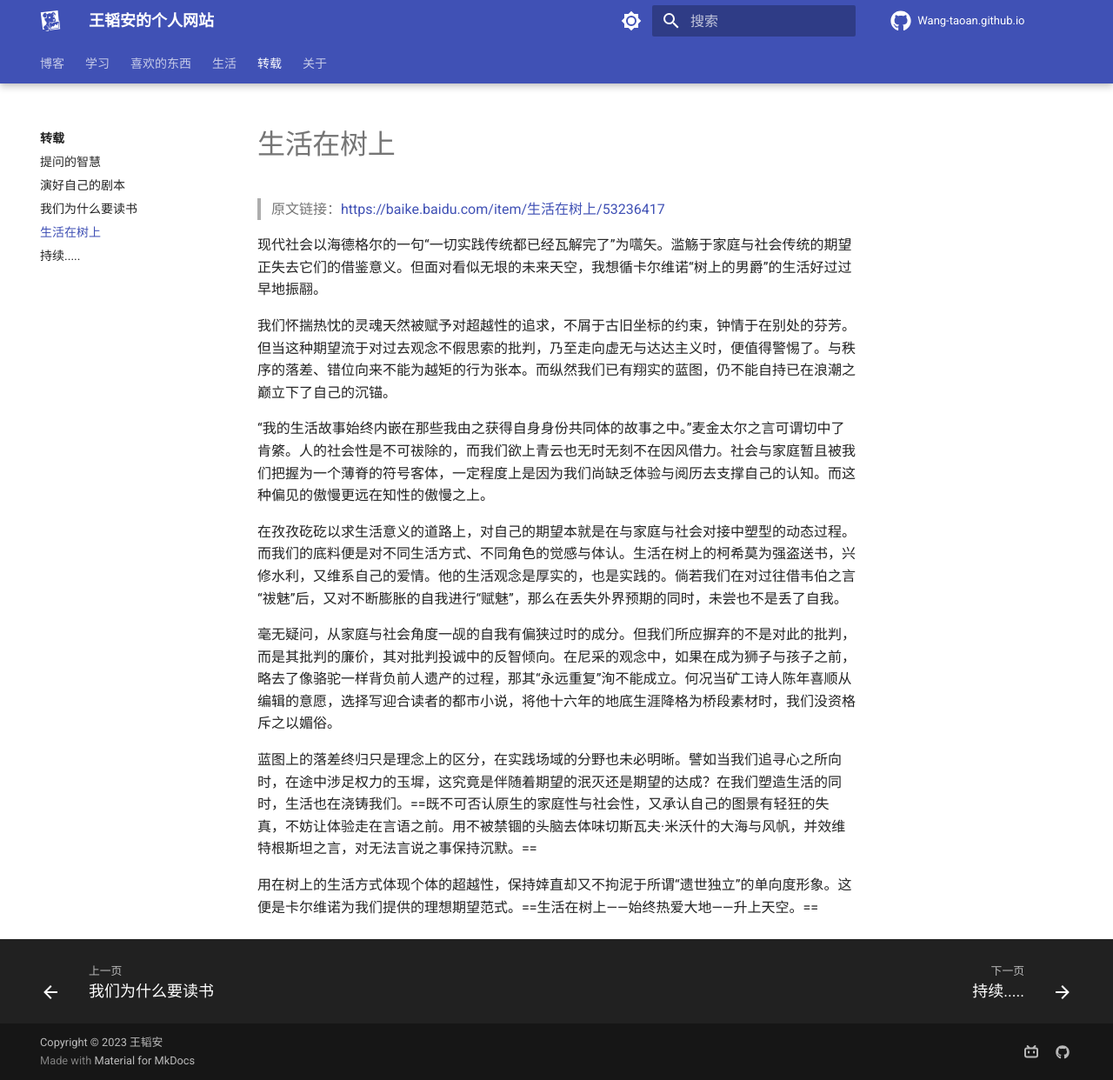
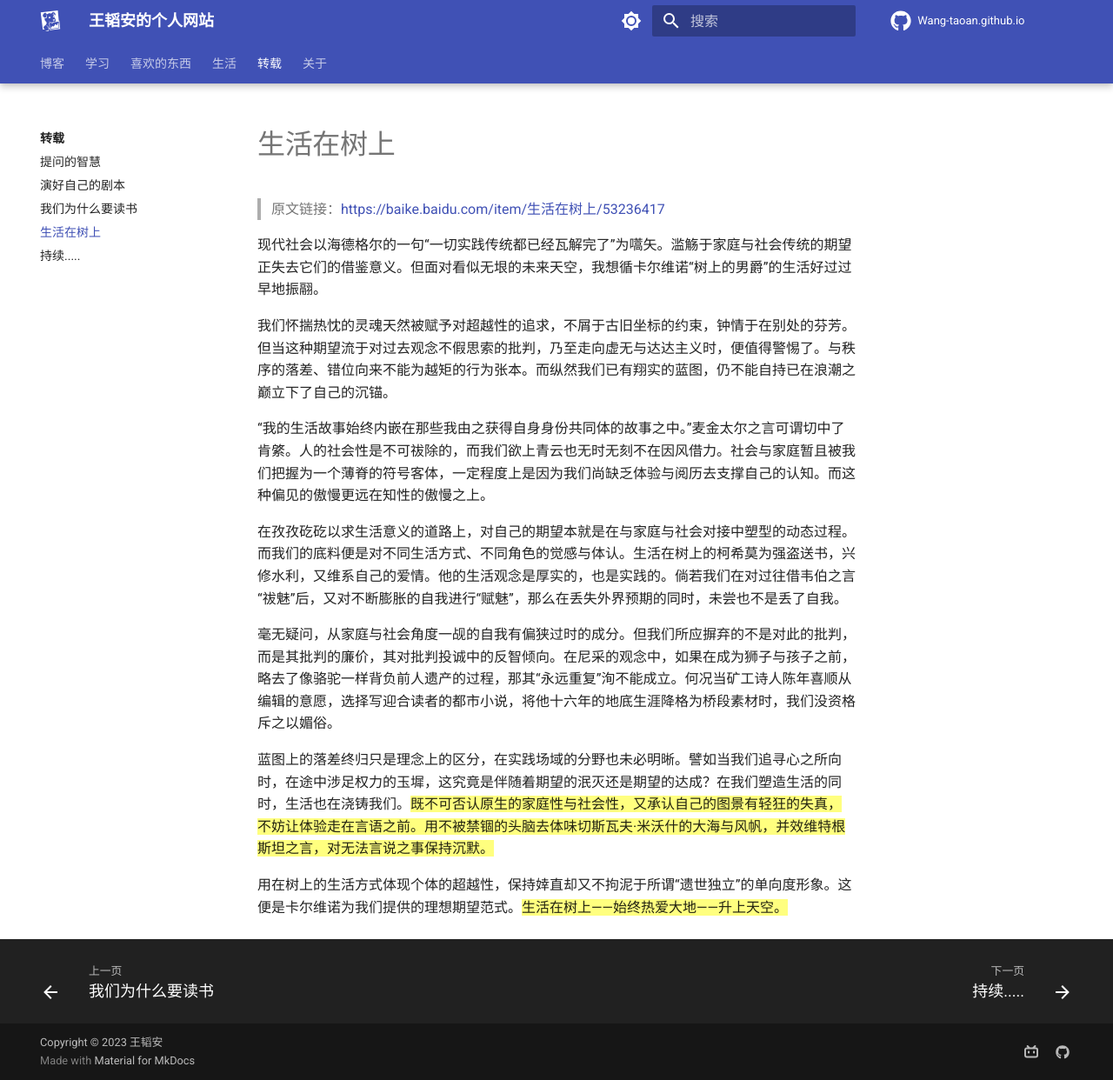
Before and after one commit to Wang-Taoan/Wang-Taoan.github.io, an MkDocs documentation site: the page built from docs/REPRINT/live-in-the-tree.md, in a window 1280 px wide and 1242 px high. Shown: the whole window at 87% size. Built offline with MkDocs 1.6.1 and Material for MkDocs 9.7.7, drawn with Linux system fonts in a browser that asks for light colours; comment, search, counter and statistics services are not loaded.

Commit message:
修改md中文本高亮配置

```diff
--- a/docs/REPRINT/live-in-the-tree.md
+++ b/docs/REPRINT/live-in-the-tree.md
@@ -12,6 +12,6 @@
 
 毫无疑问，从家庭与社会角度一觇的自我有偏狭过时的成分。但我们所应摒弃的不是对此的批判，而是其批判的廉价，其对批判投诚中的反智倾向。在尼采的观念中，如果在成为狮子与孩子之前，略去了像骆驼一样背负前人遗产的过程，那其“永远重复”洵不能成立。何况当矿工诗人陈年喜顺从编辑的意愿，选择写迎合读者的都市小说，将他十六年的地底生涯降格为桥段素材时，我们没资格斥之以媚俗。
 
-蓝图上的落差终归只是理念上的区分，在实践场域的分野也未必明晰。譬如当我们追寻心之所向时，在途中涉足权力的玉墀，这究竟是伴随着期望的泯灭还是期望的达成？在我们塑造生活的同时，生活也在浇铸我们。==既不可否认原生的家庭性与社会性，又承认自己的图景有轻狂的失真，不妨让体验走在言语之前。用不被禁锢的头脑去体味切斯瓦夫·米沃什的大海与风帆，并效维特根斯坦之言，对无法言说之事保持沉默。==
+蓝图上的落差终归只是理念上的区分，在实践场域的分野也未必明晰。譬如当我们追寻心之所向时，在途中涉足权力的玉墀，这究竟是伴随着期望的泯灭还是期望的达成？在我们塑造生活的同时，生活也在浇铸我们。{==既不可否认原生的家庭性与社会性，又承认自己的图景有轻狂的失真，不妨让体验走在言语之前。用不被禁锢的头脑去体味切斯瓦夫·米沃什的大海与风帆，并效维特根斯坦之言，对无法言说之事保持沉默。==}
 
-用在树上的生活方式体现个体的超越性，保持婞直却又不拘泥于所谓“遗世独立”的单向度形象。这便是卡尔维诺为我们提供的理想期望范式。==生活在树上——始终热爱大地——升上天空。==
+用在树上的生活方式体现个体的超越性，保持婞直却又不拘泥于所谓“遗世独立”的单向度形象。这便是卡尔维诺为我们提供的理想期望范式。{==生活在树上——始终热爱大地——升上天空。==}
--- a/mkdocs.yml
+++ b/mkdocs.yml
@@ -84,7 +84,7 @@ nav:
     - More
   - 喜欢的东西:
     - LIKETHINGS/index.md
-    - 喜欢的歌: docs/LIKETHINGS/喜欢的歌的副本.md
+    - 喜欢的歌: LIKETHINGS/喜欢的歌的副本.md
     - 三国杀人物台词: LIKETHINGS/三国杀人物台词.md
     - 诗歌序: LIKETHINGS/诗歌序.md
     - LIKE1
@@ -131,6 +131,12 @@ markdown_extensions:
   - abbr # 支持Markdown文件上方自定义标题标签等
   - admonition # https://squidfunk.github.io/mkdocs-material/reference/admonitions/#inline-blocks
   - pymdownx.details # admonition需要
+
+  - pymdownx.critic # 下面这是文本高亮、下划线、删除线需要
+  - pymdownx.caret # https://squidfunk.github.io/mkdocs-material/reference/formatting/
+  - pymdownx.keys
+  - pymdownx.mark
+  - pymdownx.tilde
 # [Extensions]
 plugins:
   - search:
```
Also changed, not shown: docs/REPRINT/why-we-should-readbook.md (+2 -2 lines).
